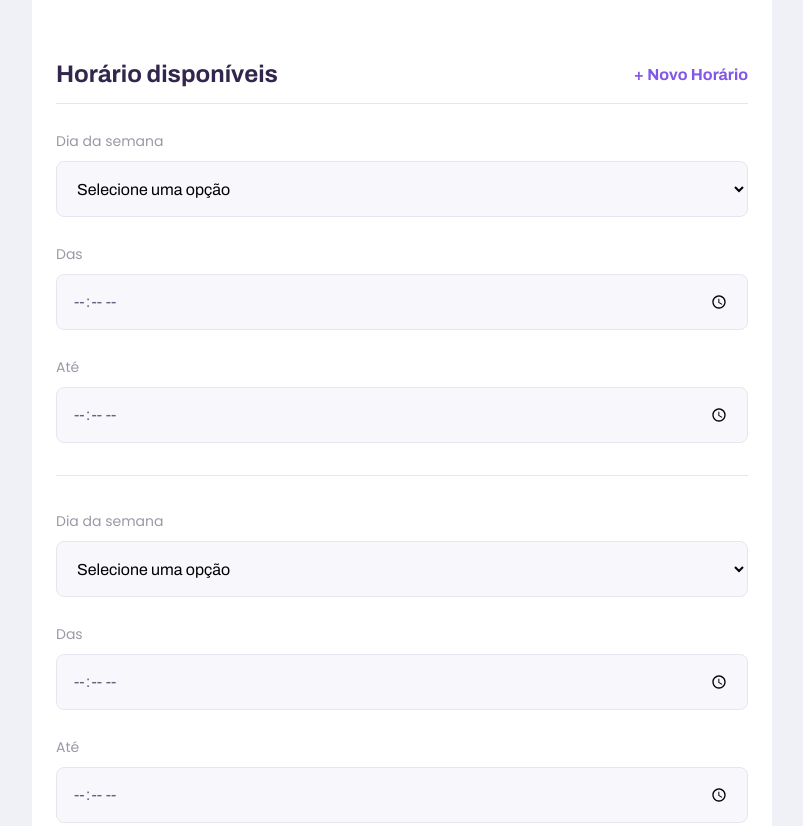
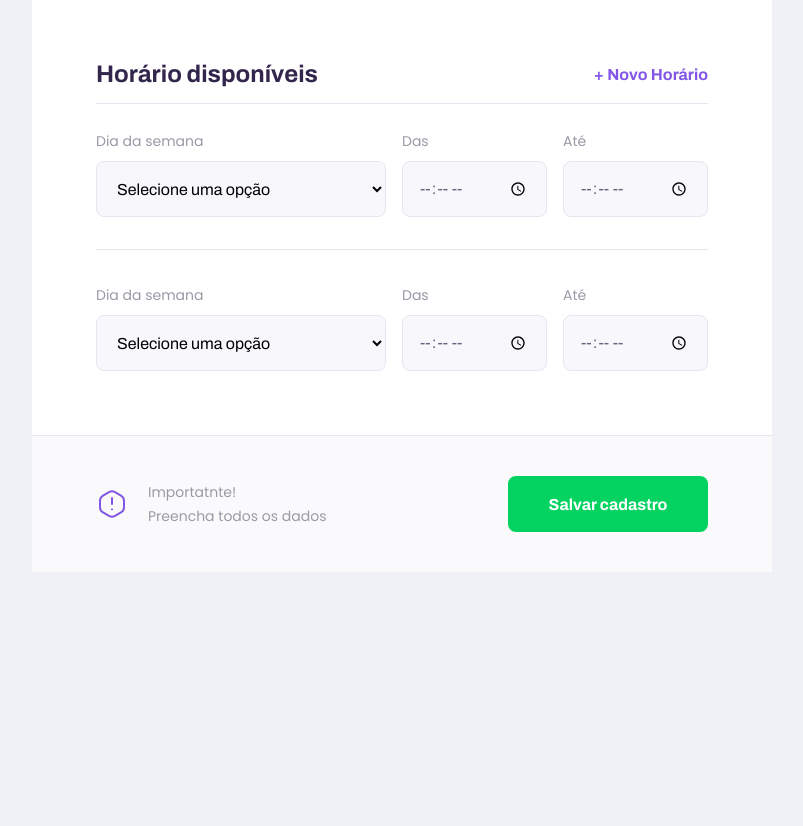
Before and after one commit to marcosaureliodev/Proffy, a plain HTML site: page give-classes.html in a window 1280 px wide. Shown: the part 1314-2140 px from the top of the page, without its empty margins (238-1041 px from the left). After the commit the page ends 1886 px from the top, so only its background shows below. Drawn offline with Linux system fonts and the light colour scheme.

Commit message:
give-classes html/css

```diff
--- a/give-classes.html
+++ b/give-classes.html
@@ -91,7 +91,7 @@
           </div>
         </fieldset>
 
-        <fieldset>
+        <fieldset id="schedule-item">
           <legend>Horário disponíveis
             <button id="add-time">+ Novo Horário</button>
           </legend>
--- a/styles/partials/page-give-classes.css
+++ b/styles/partials/page-give-classes.css
@@ -60,7 +60,7 @@
 
 #page-give-classes .input-block+.input-block,
 #page-give-classes .input-block+.textarea-block,
-#page-give-classes .select-block+.input-block{
+#page-give-classes .select-block+.input-block {
   margin-top: 2.4rem;
 }
 
@@ -104,7 +104,7 @@
   text-decoration: none;
 
   transition: 0.3s;
-  margin-top:3.2rem;
+  margin-top: 3.2rem;
 }
 
 #page-give-classes main footer button:hover {
@@ -122,4 +122,36 @@
   #page-give-classes #container {
     max-width: 100vw;
   }
+
+  #page-give-classes .page-header .header-content {
+    margin-bottom: 0;
+  }
+
+  #page-give-classes main fieldset {
+    padding: 0 64px;
+  }
+
+  .schedule-item {
+    display: grid;
+    grid-template-columns: 2fr 1fr 1fr;
+    column-gap: 1.6rem;
+  }
+
+  #page-give-classes #schedule-item .select-block+.input-block,
+  #page-give-classes #schedule-item .input-block+.input-block{
+    margin-top: 0;
+  }
+
+  #page-give-classes main footer {
+    padding: 40px 64px;
+
+    display: flex;
+    align-items: center;
+    justify-content: space-between;
+  }
+
+  #page-give-classes main footer button {
+    margin-top: 0;
+    width: 200px;
+  }
 }
```
